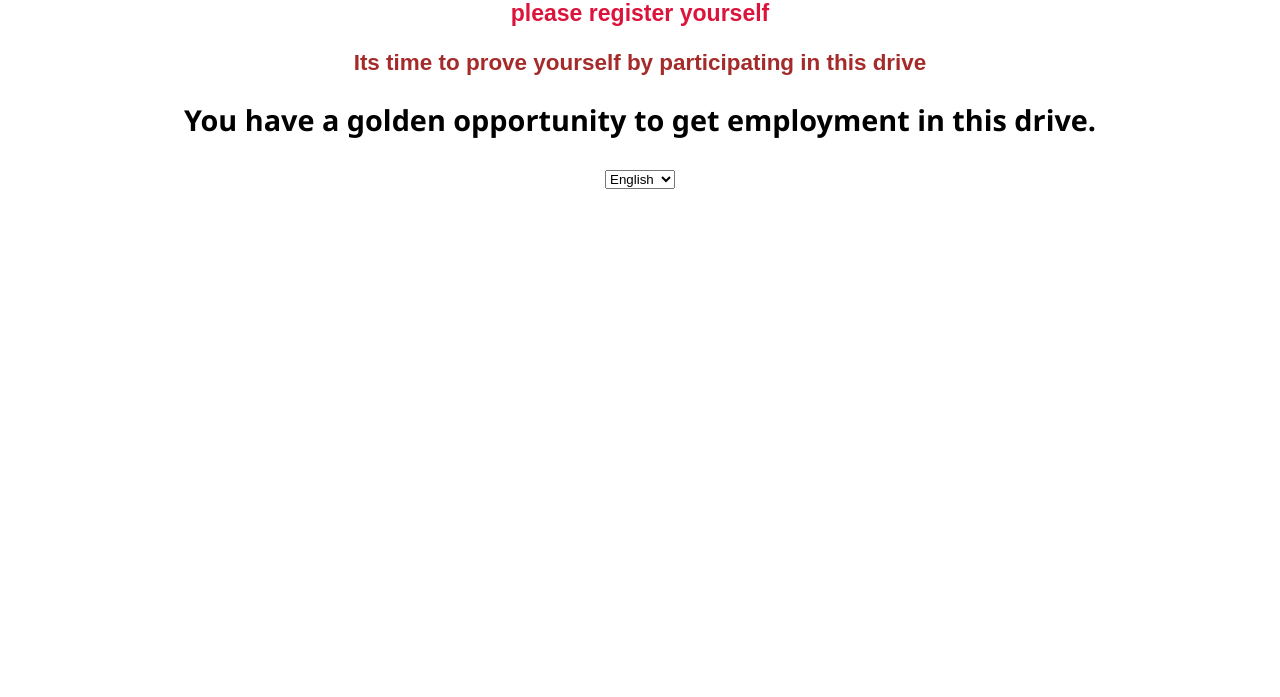
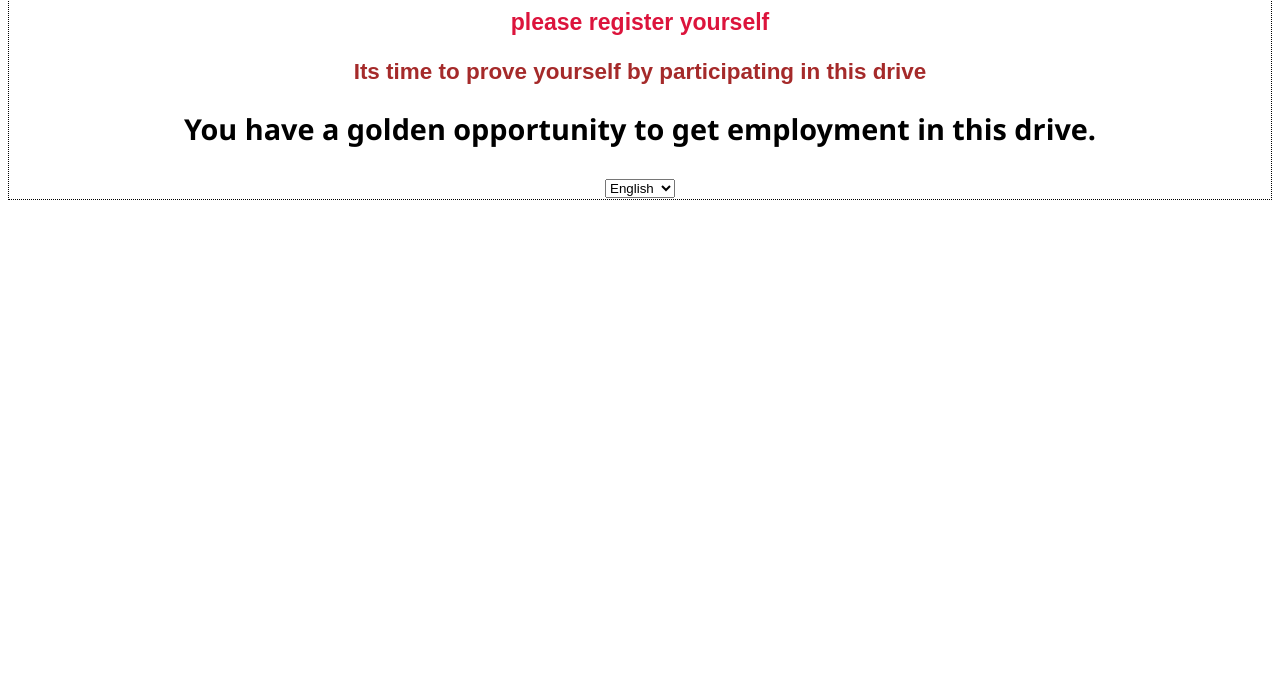
Before and after one commit to sahilgonde/I18n, a React app: page / in a window 1280 px wide. Shown: the part 103-800 px from the top of the page. Built offline with nearby package versions, Linux system fonts and the light colour scheme.

Commit message:
added border

```diff
--- a/src/views/Home.css
+++ b/src/views/Home.css
@@ -2,6 +2,7 @@
     text-align: center;
     font-size: larger;
     font-family: 'Segoe UI', Tahoma, Geneva, Verdana, sans-serif;
+    border: 1px dotted black;
 }
 p{
     font-size: larger;
```
